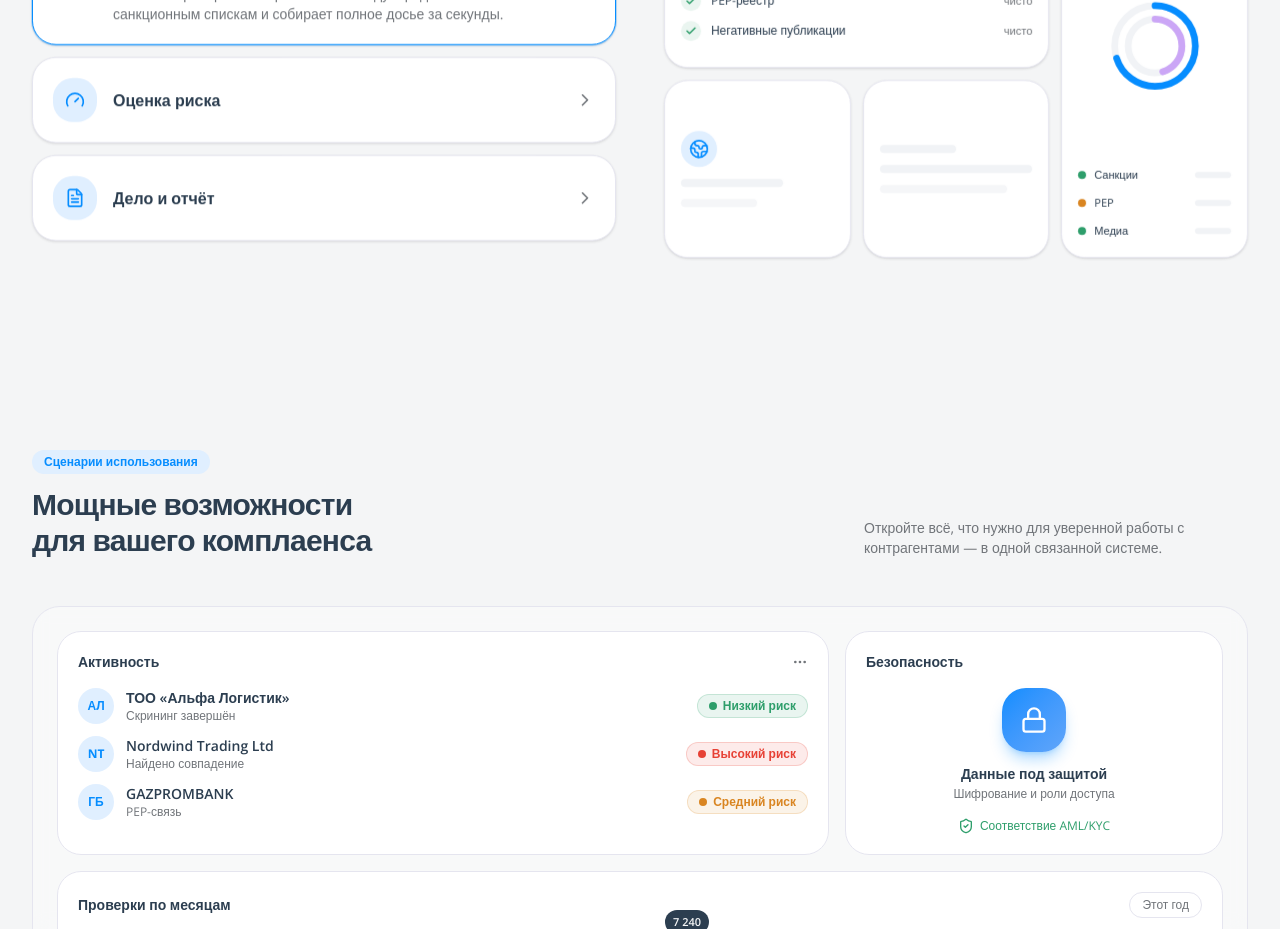
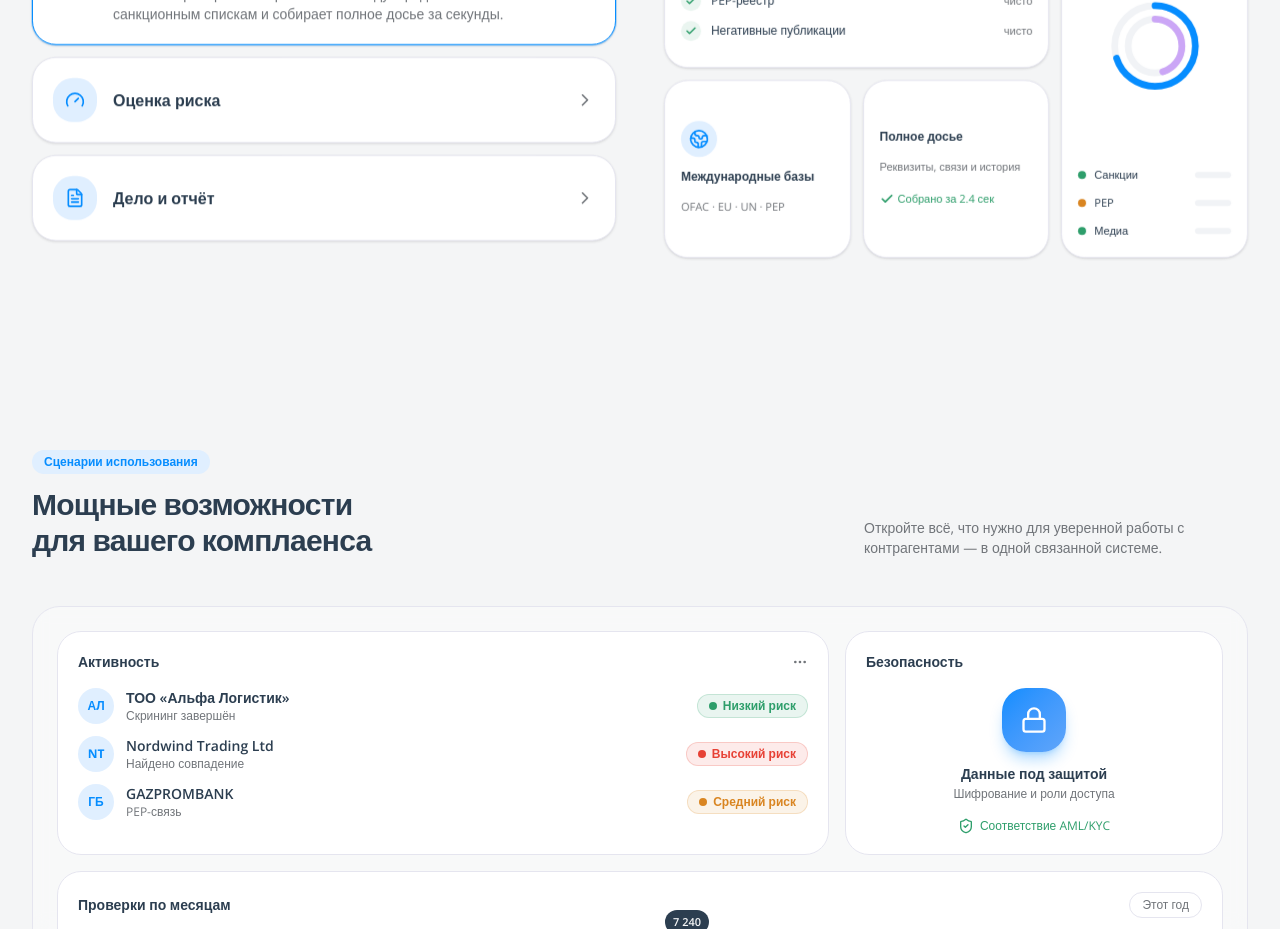
Before and after one commit to dzhmnklva012/-e-analytic, a Next.js app in the folder compliance-landing/: page / in a window 1280 px wide. Shown: the part 3900-4829 px from the top of the page. Built offline with nearby package versions, Linux system fonts and the light colour scheme.

Commit message:
Auto-update: how-it-works.tsx

```diff
--- a/compliance-landing/src/components/landing/how-it-works.tsx
+++ b/compliance-landing/src/components/landing/how-it-works.tsx
@@ -180,14 +180,16 @@ function ScreeningVisual() {
         <span className="grid size-9 place-items-center rounded-xl bg-secondary text-secondary-foreground">
           <Globe2 className="size-5" />
         </span>
-        <span className="h-2 w-2/3 rounded-full bg-muted" />
-        <span className="h-2 w-1/2 rounded-full bg-muted/70" />
+        <span className="text-xs font-semibold text-foreground">Международные базы</span>
+        <span className="text-[11px] text-muted-foreground">OFAC · EU · UN · PEP</span>
       </MiniCard>
 
       <MiniCard className="justify-center">
-        <span className="h-2 w-1/2 rounded-full bg-muted" />
-        <span className="h-2 w-full rounded-full bg-muted" />
-        <span className="h-2 w-5/6 rounded-full bg-muted/70" />
+        <span className="text-xs font-semibold text-foreground">Полное досье</span>
+        <span className="text-[11px] text-muted-foreground">Реквизиты, связи и история</span>
+        <span className="inline-flex items-center gap-1 text-[11px] font-medium text-success">
+          <Check className="size-3.5" strokeWidth={3} /> Собрано за 2.4 сек
+        </span>
       </MiniCard>
     </div>
   );
```
